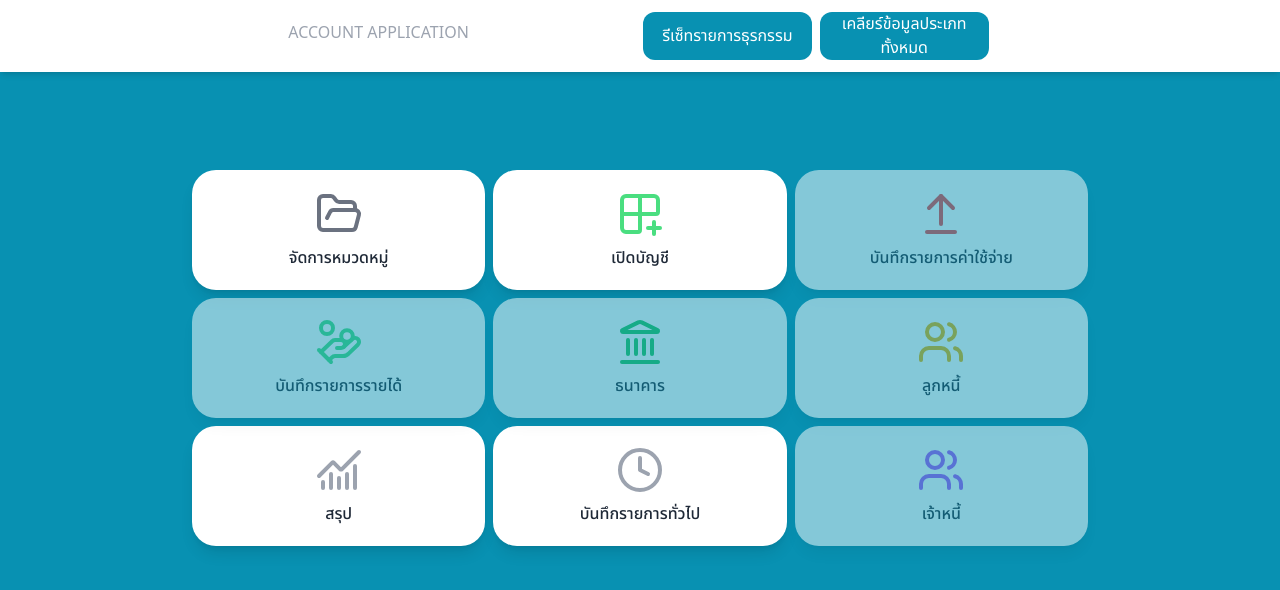
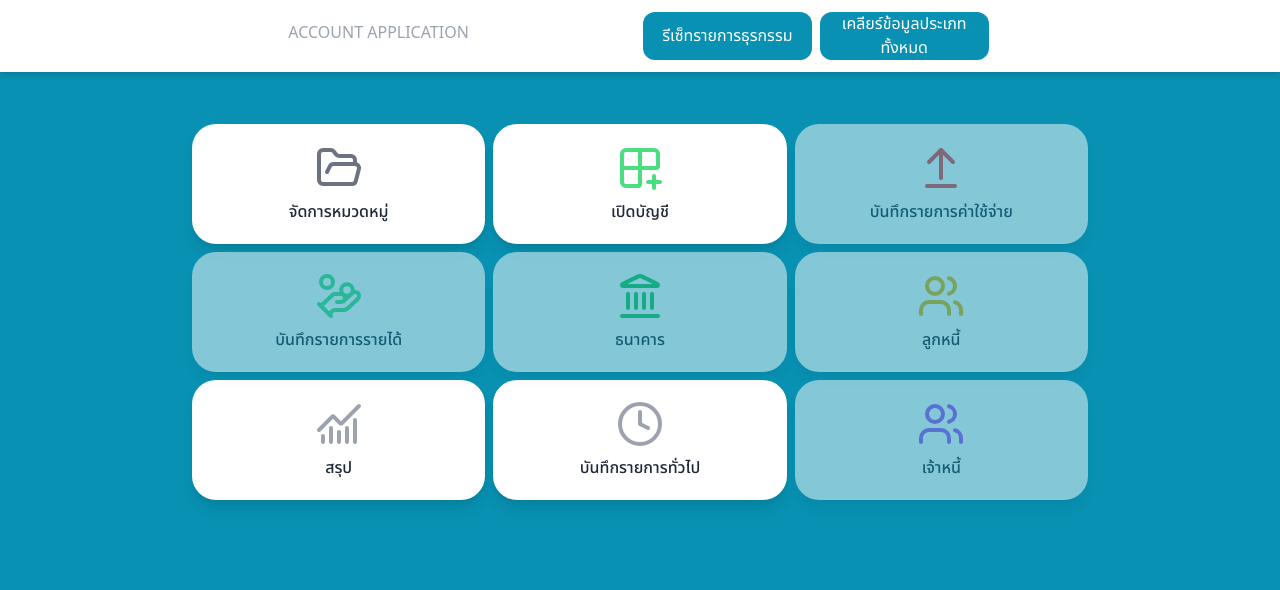
Before and after one commit to TanaratSudjai/accountApp, a Nuxt app: page / in a window 1280 px wide. Shown: the top 590 px of the page. Built offline with nearby package versions, Linux system fonts and the light colour scheme; no server answers.

Commit message:
deployed

```diff
--- a/pages/index.vue
+++ b/pages/index.vue
@@ -1,6 +1,6 @@
 <template>
   <div class="flex flex-col font-noto bg-cyan-600 min-h-screen">
-    <div class="flex-1 p-6 pt-[70px]">
+    <div class="flex-1 p-6">
       <div
         class="grid grid-cols-2 md:grid-cols-3 gap-2 max-w-4xl mx-auto mb-12"
       >
```
